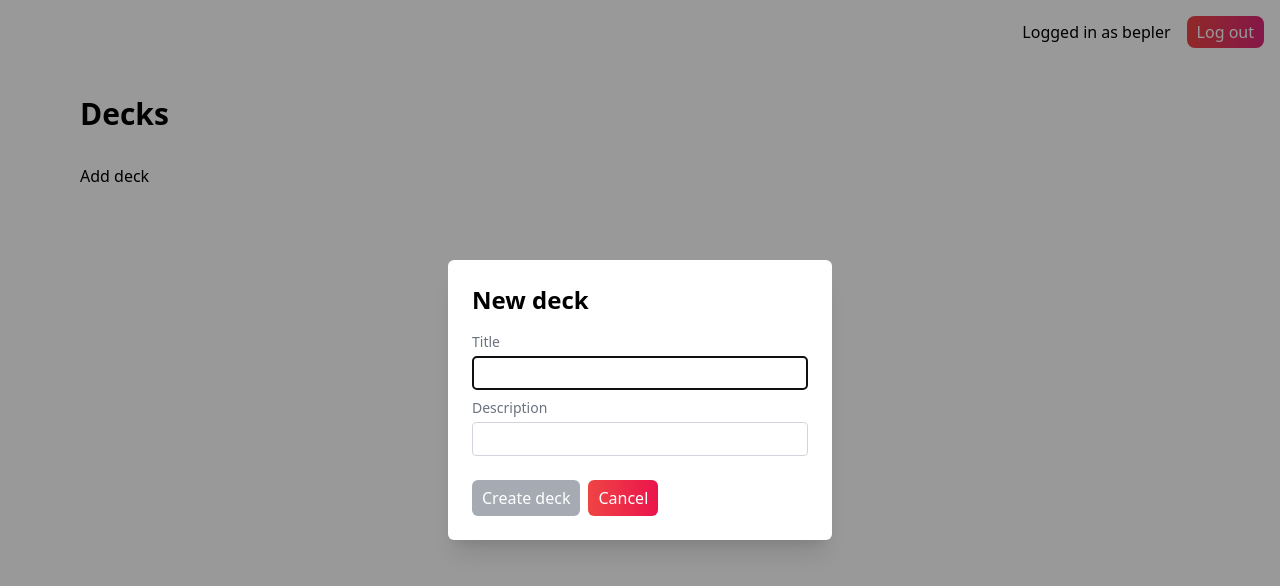
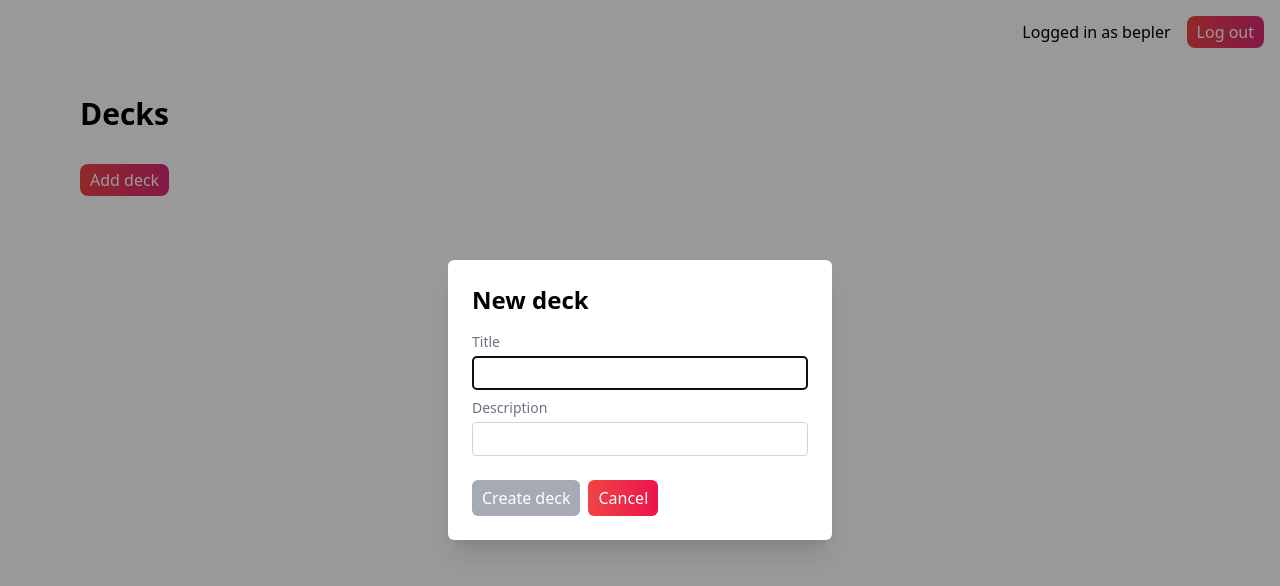
Before and after one commit to KeplerBoyce/capstone, a Next.js app: page /decks in a window 1280 px wide. Both pictures are taken after a click on the button "Add deck". Shown: the top 586 px of the page. Built offline with nearby package versions, Linux system fonts and the light colour scheme.

Commit message:
modal fade out fix

```diff
--- a/components/CenteredModal.tsx
+++ b/components/CenteredModal.tsx
@@ -13,13 +13,13 @@ export default function CenteredModal(props: CenteredModalProps) {
 
     return (
         <Transition appear show={isOpen} as={Fragment}>
-            <Dialog open={isOpen} onClose={() => setIsOpen(false)} className="fixed z-10 inset-0 flex items-center justify-center">
+            <Dialog open={true} onClose={() => setIsOpen(false)} className="fixed z-10 inset-0 flex items-center justify-center">
                 <Transition.Child
                     as={Fragment}
                     enter="ease-out duration-300"
                     enterFrom="opacity-0"
                     enterTo="opacity-100"
-                    leave="ease-in duration-200"
+                    leave="ease-in duration-150"
                     leaveFrom="opacity-100"
                     leaveTo="opacity-0"
                 >
@@ -31,7 +31,7 @@ export default function CenteredModal(props: CenteredModalProps) {
                     enter="ease-out duration-300"
                     enterFrom="opacity-0 scale-95"
                     enterTo="opacity-100 scale-100"
-                    leave="ease-in duration-200"
+                    leave="ease-in duration-150"
                     leaveFrom="opacity-100 scale-100"
                     leaveTo="opacity-0 scale-95"
                 >
--- a/pages/decks.tsx
+++ b/pages/decks.tsx
@@ -41,7 +41,7 @@ export default function Decks() {
                     {decks.map(deck => <DeckComponent key={deck.name} {...deck} />)}
                 </section>
 
-                <button onClick={() => setOpen(true)}>Add deck</button>
+                <button className="px-2.5 py-1 font-medium bg-gradient-to-r from-red-500 to-pink-600 text-white rounded-lg" onClick={() => setOpen(true)}>Add deck</button>
                 <CreateDeckModal isOpen={open} setIsOpen={setOpen} callback={addDeck} />
             </main>
         </div>
```
